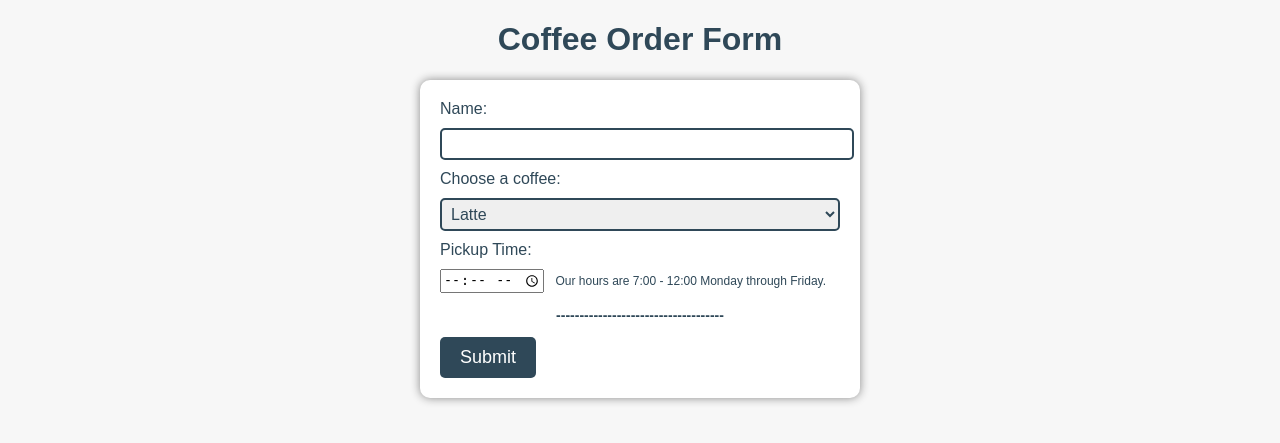
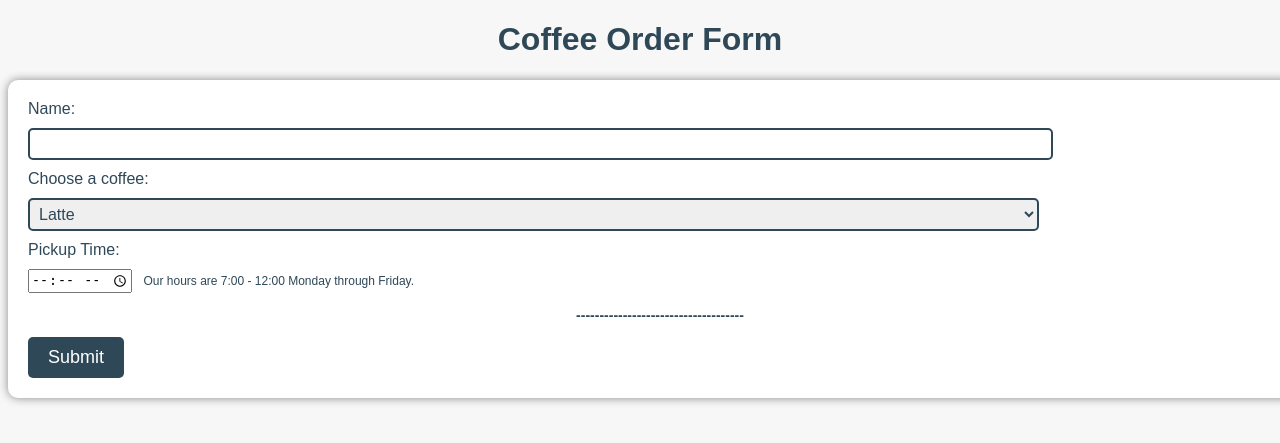
Before and after one commit to aidanboyne/AM-Coffee, a PHP site: page / in a window 1280 px wide. Shown: the top 443 px of the page. Run offline with PHP 8.4, Linux system fonts and the light colour scheme.

Commit message:
Fixed Width Issue

```diff
--- a/coffee.css
+++ b/coffee.css
@@ -15,7 +15,7 @@ small {
     border: 2px solid #fff;
     border-radius: 5px;
     padding: 5px;
-    width: 100%;
+    width: 80%;
     margin-bottom: 10px;
     font-size: 12px;
     color: #2F4858;
@@ -24,7 +24,7 @@ form {
   background-color: #fff;
   border-radius: 10px;
   padding: 20px;
-  width: 400px;
+  width: 100%;
   margin: auto;
   box-shadow: 0px 0px 10px #888;
 }
@@ -38,7 +38,7 @@ select {
   border: 2px solid #2F4858;
   border-radius: 5px;
   padding: 5px;
-  width: 100%;
+  width: 80%;
   margin-bottom: 10px;
   font-size: 16px;
   color: #2F4858;
```
